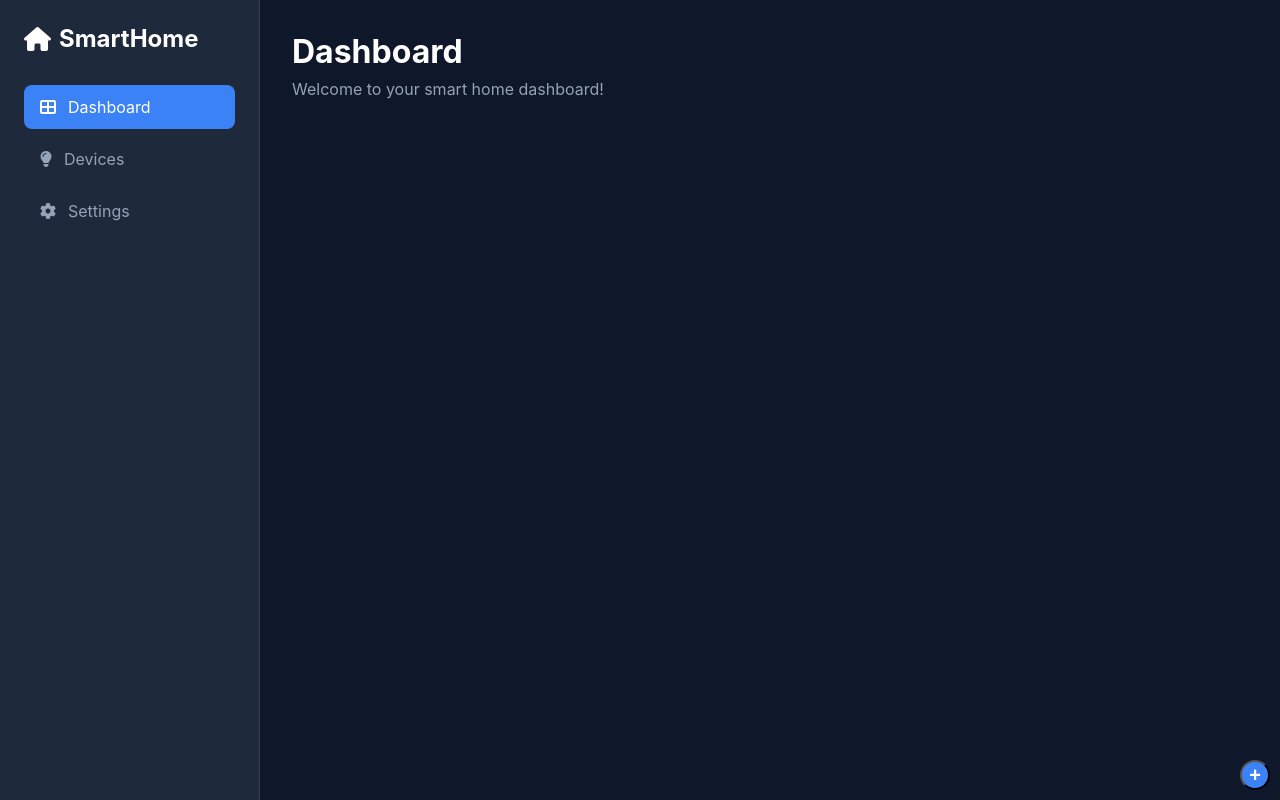
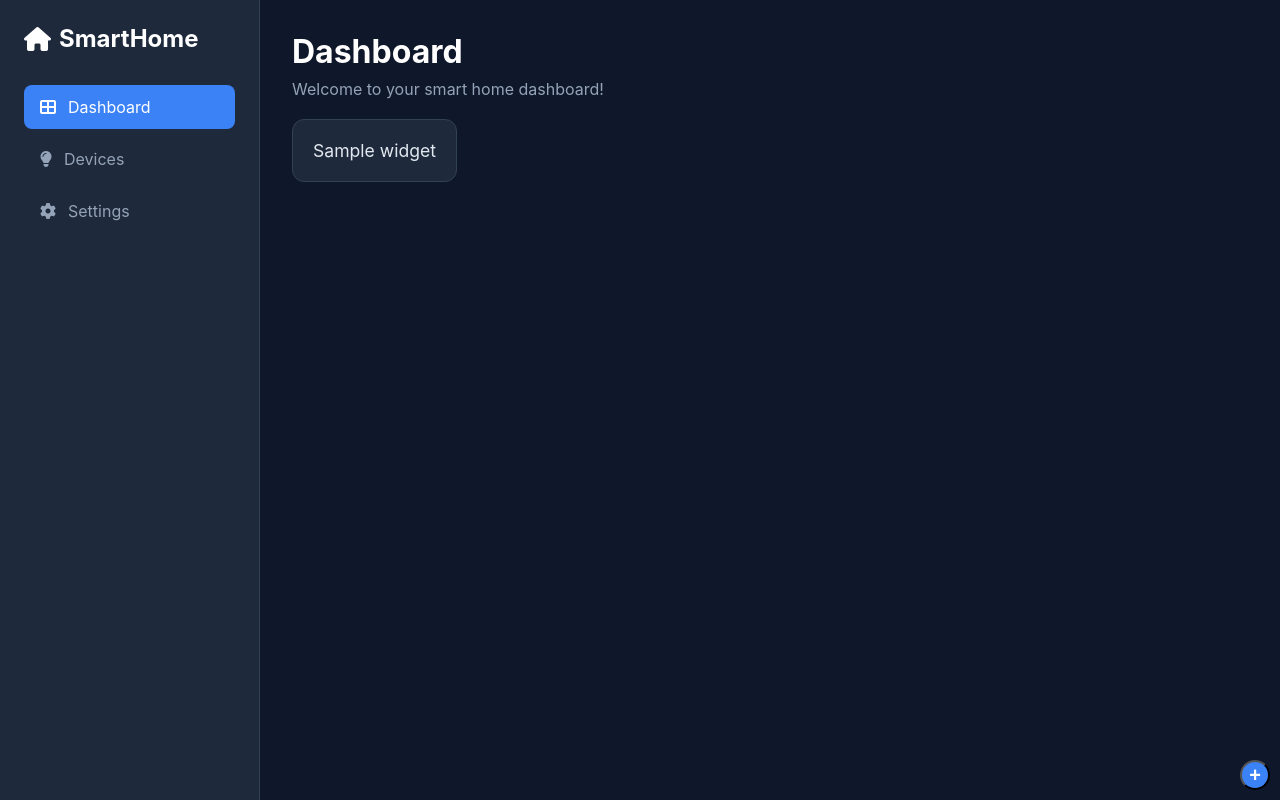
Before and after one commit to Martinos21/HomeApp, a Flask app: template src/templates/dashboard.html in a window 1280 px wide. Run offline with Flask 3, Linux system fonts and the light colour scheme; the template is opened without the code that fills it: most values are stand-ins (such as "Sample title", 1, 10 or a date in 2020).

Commit message:
serverside storaging widgets

```diff
--- a/src/app.py
+++ b/src/app.py
@@ -1,10 +1,12 @@
-from flask import Flask, render_template, request, redirect, url_for, session
+from flask import Flask, render_template, request, redirect, url_for, session, jsonify
 import random
 import socket
 import uuid
 
 app = Flask(__name__, template_folder='templates', static_folder='static')
 app.secret_key = "smart_home_secret"
+
+widgets = []
 
 # Simulate sensor data
 def get_sensor_data():
@@ -21,13 +23,20 @@ def get_network_info():
     mac_address = ':'.join(['{:02x}'.format((uuid.getnode() >> i) & 0xff) for i in range(0, 48, 8)][::-1])
     return {"ip": ip_address, "mac": mac_address}
 
+
 @app.route('/')
 def home():
     return redirect(url_for('dashboard'))
 
 @app.route('/dashboard')
 def dashboard():
-    return render_template('dashboard.html')
+    return render_template('dashboard.html', widgets=widgets)
+
+@app.route('/add_widget', methods=['POST'])
+def add_widget():
+    data = request.json.get('text')
+    widgets.append(data)
+    return jsonify(success=True)
 
 @app.route('/devices')
 def devices():
--- a/src/templates/dashboard.html
+++ b/src/templates/dashboard.html
@@ -30,7 +30,11 @@
   <div class="main-content">
     <h2 class="page-title">Dashboard</h2>
     <p class="page-subtitle">Welcome to your smart home dashboard!</p>
-    <div class="widget-container"></div>
+    <div class="widget-container">
+      {% for w in widgets %}
+        <div class="widget">{{ w }}</div>
+      {% endfor %}
+    </div>
   </div>
 <button class="addCardButton" > + </button>
 </body>
@@ -38,33 +42,26 @@
   const button = document.querySelector('.addCardButton');
   const container = document.querySelector('.widget-container');
 
-  window.addEventListener('load', () => {
-    const savedWidgets = JSON.parse(localStorage.getItem('widgets')) || [];
-    savedWidgets.forEach(text => {
-      createWidget(text);
+  button.addEventListener('click', () => {
+    const widgetText = "Widget " + (container.children.length + 1);
+
+    fetch('/add_widget', {
+      method: 'POST',
+      headers: {
+        'Content-Type': 'application/json'
+      },
+      body: JSON.stringify({ text: widgetText })
+    })
+    .then(res => res.json())
+    .then(data => {
+      if (data.success) {
+        const widget = document.createElement('div');
+        widget.classList.add('widget');
+        widget.textContent = widgetText;
+        container.appendChild(widget);
+      }
     });
   });
-
-  button.addEventListener('click', () => {
-    const widgetText = "Widget " + (container.children.length + 1);
-    createWidget(widgetText);
-    saveWidgets();
-  });
-
-  function createWidget(text) {
-    const widget = document.createElement('div');
-    widget.classList.add('widget');
-    widget.textContent = text;
-    container.appendChild(widget);
-  }
-
-  function saveWidgets() {
-    const widgets = [];
-    document.querySelectorAll('.widget').forEach(w => {
-      widgets.push(w.textContent);
-    });
-    localStorage.setItem('widgets', JSON.stringify(widgets));
-  }
 </script>
 
 </html>
```
